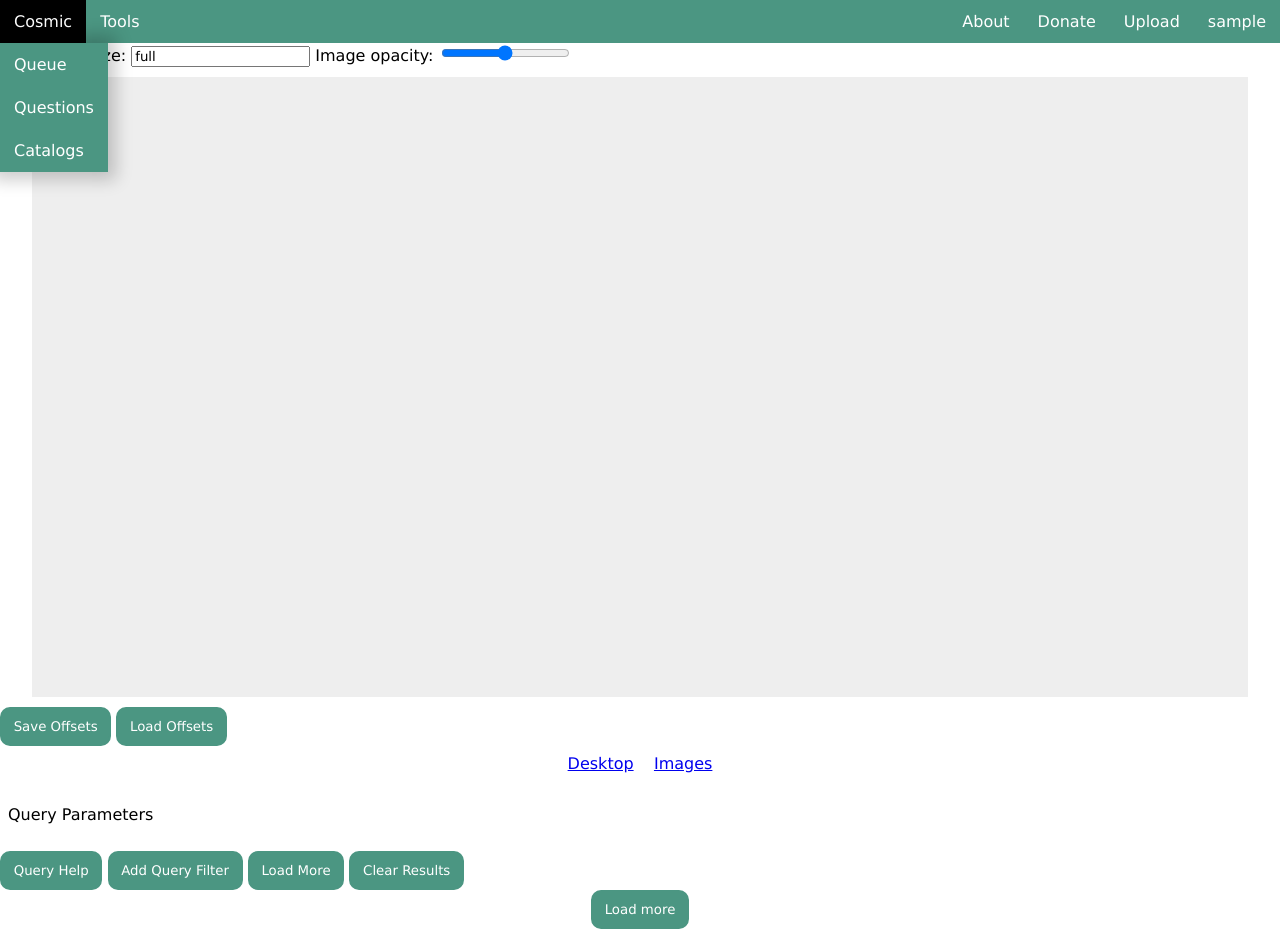
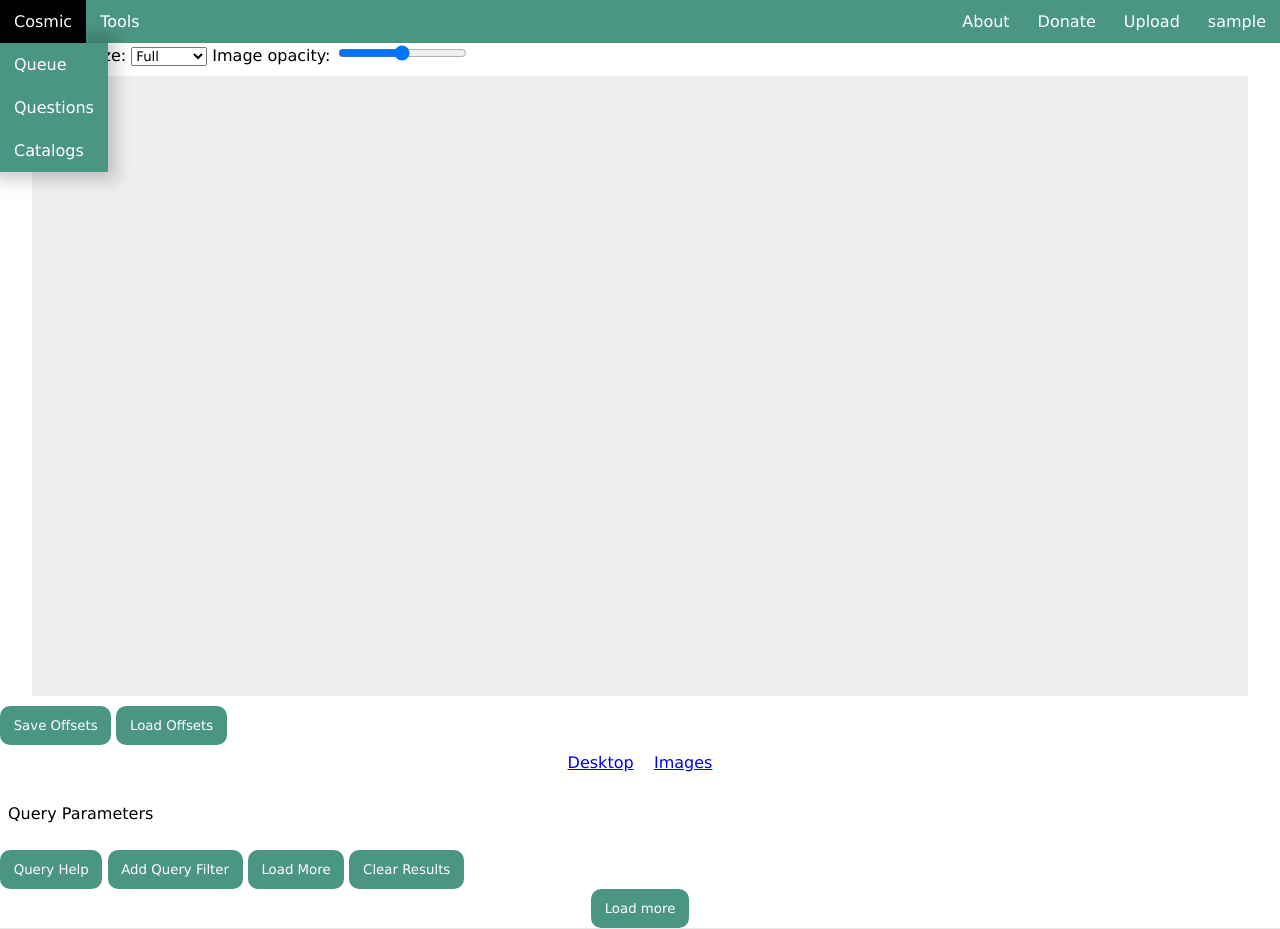
Before and after one commit to AndrewBuck/cosmic, a Django app: page /mosaic/ in a window 1280 px wide. Run offline with Django 3.2, Linux system fonts and the light colour scheme; the visitor is signed in with stand-in values (Sample User, id 1); parts of the project's set-up code (start-up, migrations or seed data) failed here and were passed over.

Commit message:
Remove old thumbnail url query which should no longer be needed and also switch to a select statement on the mosaic tool.

```diff
--- a/cosmic/urls.py
+++ b/cosmic/urls.py
@@ -39,7 +39,6 @@ urlpatterns = [
     url(r'^observatory/(?P<id>.+)/', views.observatory),
 
     url(r'^image/(?P<id>[0-9]+)/$', views.image),
-    url(r'^image/(?P<id>[0-9]+)/thumbnail/(?P<size>[a-zA-Z]+)/$', views.imageThumbnailUrl),
     url(r'^image/(?P<id>[0-9]+)/sources/$', views.imageSources),
     url(r'^image/(?P<id>[0-9]+)/properties/$', views.imageProperties),
 
--- a/cosmicapp/templates/cosmicapp/mosaic.html
+++ b/cosmicapp/templates/cosmicapp/mosaic.html
@@ -9,7 +9,14 @@
   <script src="/static/cosmicapp/math.min.js" type="text/javascript"></script>
 </head>
 
-Thumbnail size: <input id="thumbnailSizeInput" type=text value=full>
+<!-- TODO Make this a 'select' input. -->
+Thumbnail size:
+<select id="thumbnailSizeInput">
+    <option value=Full>Full</option>
+    <option value=Large>Large</option>
+    <option value=Medium>Medium</option>
+    <option value=Small>Small</option>
+</select>
 Image opacity: <input id="imageOpacitySlider" type=range min="0" max="100" value="50" onchange="drawCanvas()">
 
 <div class="mosaicDesktop" id="desktopDiv">
@@ -182,6 +189,10 @@ function addImageToDesktop(id)
 			]);
 
             selectedImages[i].numPlateSolutions = Number(attr.getNamedItem('numPlateSolutions').nodeValue);
+            sizeString = 'thumbUrl' + document.getElementById("thumbnailSizeInput").value;
+            selectedImages[i].image.src = attr.getNamedItem(sizeString).nodeValue;
+            selectedImages[i].image.onload = drawCanvas;
+
         }
     });
 	var xdim = selectedImages[i].sizeVector.get([0]);
@@ -217,17 +228,6 @@ function addImageToDesktop(id)
 				)
 			);
 	}
-
-    sizeString = document.getElementById("thumbnailSizeInput").value
-
-    //TODO: This call is un-necessary since the image query done in the earlier ajax call already returns the thumb urls.
-    thumbUrl = $.ajax(
-        {url: '/image/' + id + '/thumbnail/' + sizeString + '/',
-        async: false}
-        ).responseText;
-
-    selectedImages[i].image.src = thumbUrl;
-    selectedImages[i].image.onload = drawCanvas;
 
     loadTransforms(false, false);
 };
--- a/cosmicapp/views.py
+++ b/cosmicapp/views.py
@@ -475,6 +475,8 @@ def imageProperties(request, id):
 
     return render(request, "cosmicapp/imageProperties.html", context)
 
+#TODO: This can probably be removed.
+"""
 def imageThumbnailUrl(request, id, size):
     context = {"user" : request.user}
 
@@ -488,6 +490,7 @@ def imageThumbnailUrl(request, id, size):
     stretch = request.GET.get('stretch', 'false')
 
     return HttpResponse(image.getThumbnailUrl(size, hintWidth, hintHeight, stretch))
+"""
 
 def parseQueryOrderBy(request, mappingDict, fallbackEntry, fallbackAscDesc):
     if 'order' in request.GET:
```
